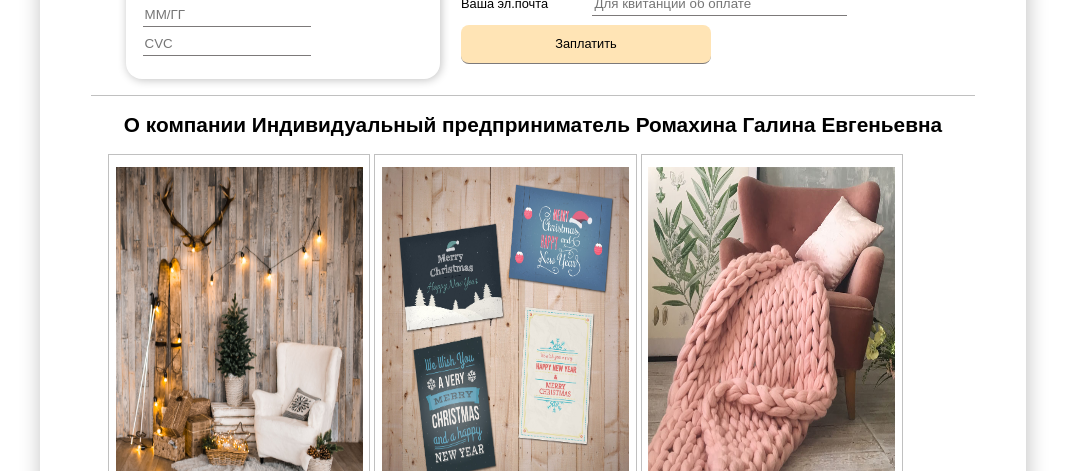
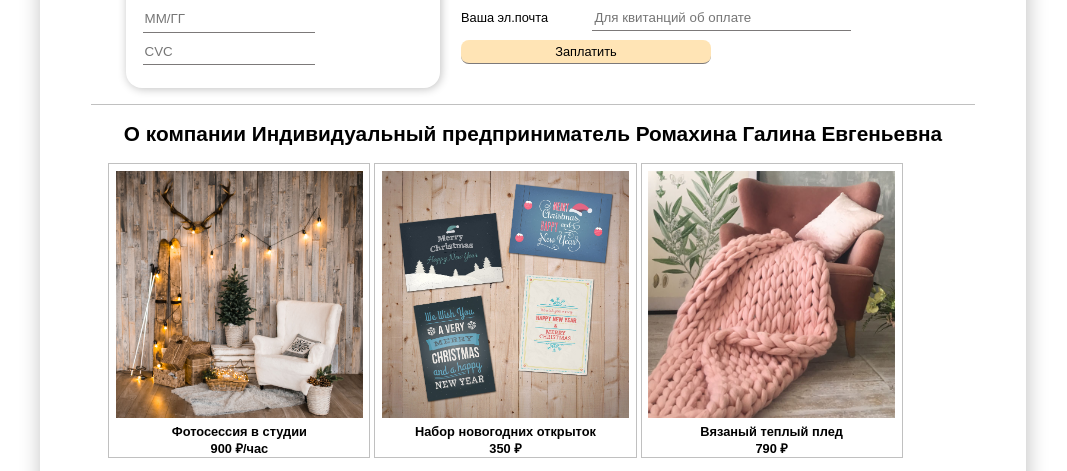
Before and after one commit to GalinaRoma/webTask, a plain HTML site: page index.html in a window 1280 px wide. Shown: the part 413-884 px from the top of the page, without its empty margins (107-1174 px from the left). Drawn offline with Linux system fonts and the light colour scheme.

Commit message:
Еще одни изменения с фотогалереей.

```diff
--- a/index.html
+++ b/index.html
@@ -1,3 +1,4 @@
+<!DOCTYPE html>
 <html>
 <head>
     <meta charset="utf-8">
--- a/task.css
+++ b/task.css
@@ -84,7 +84,6 @@ li form label
     width: 33%;
     min-width: 220px;
     min-height: 120px;
-    /* height: 25%; */
     border-radius: 1rem;
     padding: 2%;
     box-shadow: 1px 1px 10px #C0C0C0;
@@ -122,7 +121,7 @@ input[type="submit"],
 input[type="reset"]
 {
     width: 30%;
-    height: 5%;
+    height: 1.5rem;
     min-width: 250px;
     border-radius: .5rem;
     background-color: #FFE4B5;
@@ -150,25 +149,16 @@ h2
     min-height: 275px;
     height: 50%;
     border: .5px solid #C0C0C0;
-    vertical-align: top;
 }
 .services > li:hover
 {
     box-shadow: 1px 1px 10px #7C7979;
 }
-.for_imageService
-{
-    position: relative;
-    height: 90%;
-    min-width: 190px;
-}
 .image_services
 {
-    position: absolute;
     display: block;
     width: 95%;
     height: 95%;
-    /* min-height: 200px; */
     min-width: 180px;
     margin: 2.5%;
     bottom: 0;
@@ -230,3 +220,10 @@ input[value="fromBank"]:checked ~ label:last-of-type
         display: list-item;
     }
 }
+@media screen and (max-width: 480px)
+{
+    .card
+    {
+        width: 90%;
+    }
+}
```
